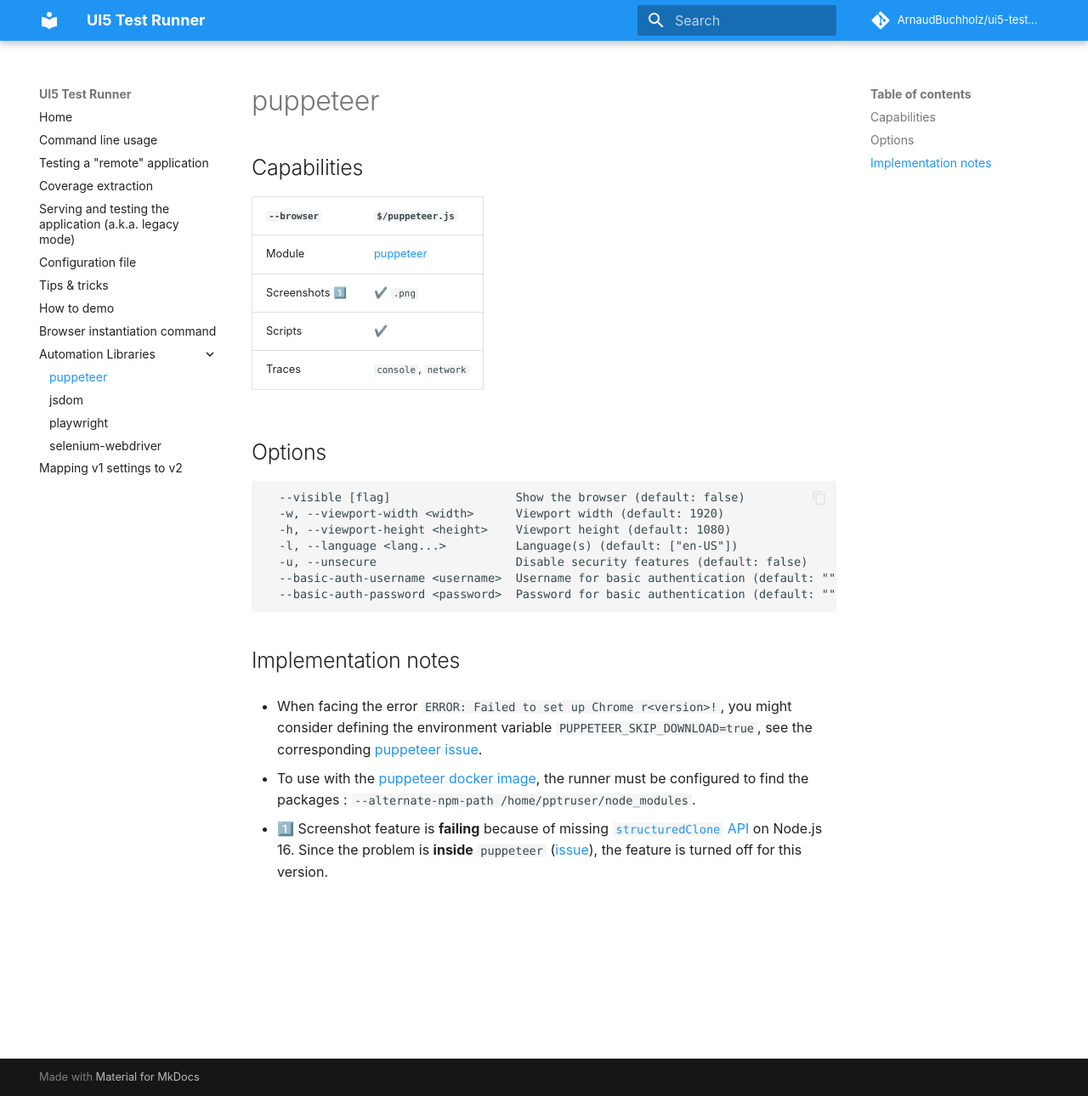
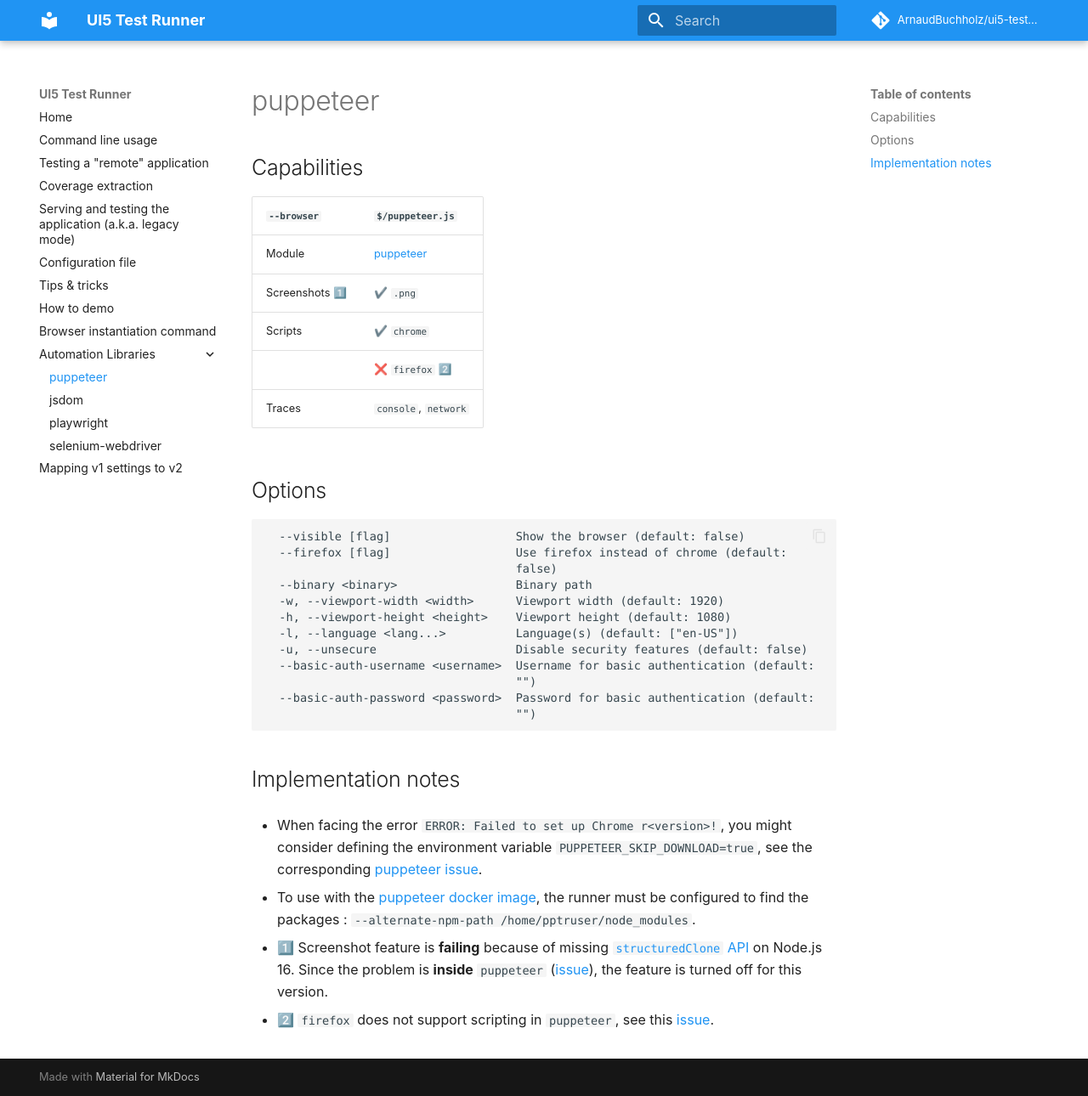
Before and after one commit to ArnaudBuchholz/ui5-test-runner, an MkDocs documentation site: the page built from docs/puppeteer.md, in a window 1280 px wide and 1290 px high. Shown: the whole window at 85% size. Built offline with MkDocs 1.6.1 and Material for MkDocs 9.7.7, drawn with Linux system fonts in a browser that asks for light colours; comment, search, counter and statistics services are not loaded.

Commit message:
documentation: updated commands

````diff
--- a/docs/puppeteer.md
+++ b/docs/puppeteer.md
@@ -6,18 +6,24 @@
 |---|---|
 | Module | [puppeteer](https://www.npmjs.com/package/puppeteer) |
 | Screenshots 1️⃣ | ✔️ `.png` |
-| Scripts | ✔️ |
+| Scripts | ✔️ `chrome` |
+| | ❌ `firefox` 2️⃣ |
 | Traces | `console`, `network` |
 
 ## Options
 ```text
   --visible [flag]                  Show the browser (default: false)
+  --firefox [flag]                  Use firefox instead of chrome (default:
+                                    false)
+  --binary <binary>                 Binary path
   -w, --viewport-width <width>      Viewport width (default: 1920)
   -h, --viewport-height <height>    Viewport height (default: 1080)
   -l, --language <lang...>          Language(s) (default: ["en-US"])
   -u, --unsecure                    Disable security features (default: false)
-  --basic-auth-username <username>  Username for basic authentication (default: "")
-  --basic-auth-password <password>  Password for basic authentication (default: "")
+  --basic-auth-username <username>  Username for basic authentication (default:
+                                    "")
+  --basic-auth-password <password>  Password for basic authentication (default:
+                                    "")
 ```
 
 ## Implementation notes
@@ -27,3 +33,5 @@
 * To use with the [puppeteer docker image](ghcr.io/puppeteer/puppeteer), the runner must be configured to find the packages : `--alternate-npm-path /home/pptruser/node_modules`.
 
 * 1️⃣ Screenshot feature is **failing** because of missing [`structuredClone` API](https://developer.mozilla.org/en-US/docs/Web/API/structuredClone#browser_compatibility) on Node.js 16. Since the problem is **inside** `puppeteer` ([issue](https://github.com/puppeteer/puppeteer/issues/11004)), the feature is turned off for this version.
+
+* 2️⃣ `firefox` does not support scripting in `puppeteer`, see this [issue](https://www.github.com/puppeteer/puppeteer/issues/6163).
````
Also changed, not shown: docs/webdriverio.md (added, +30 -0 lines).
